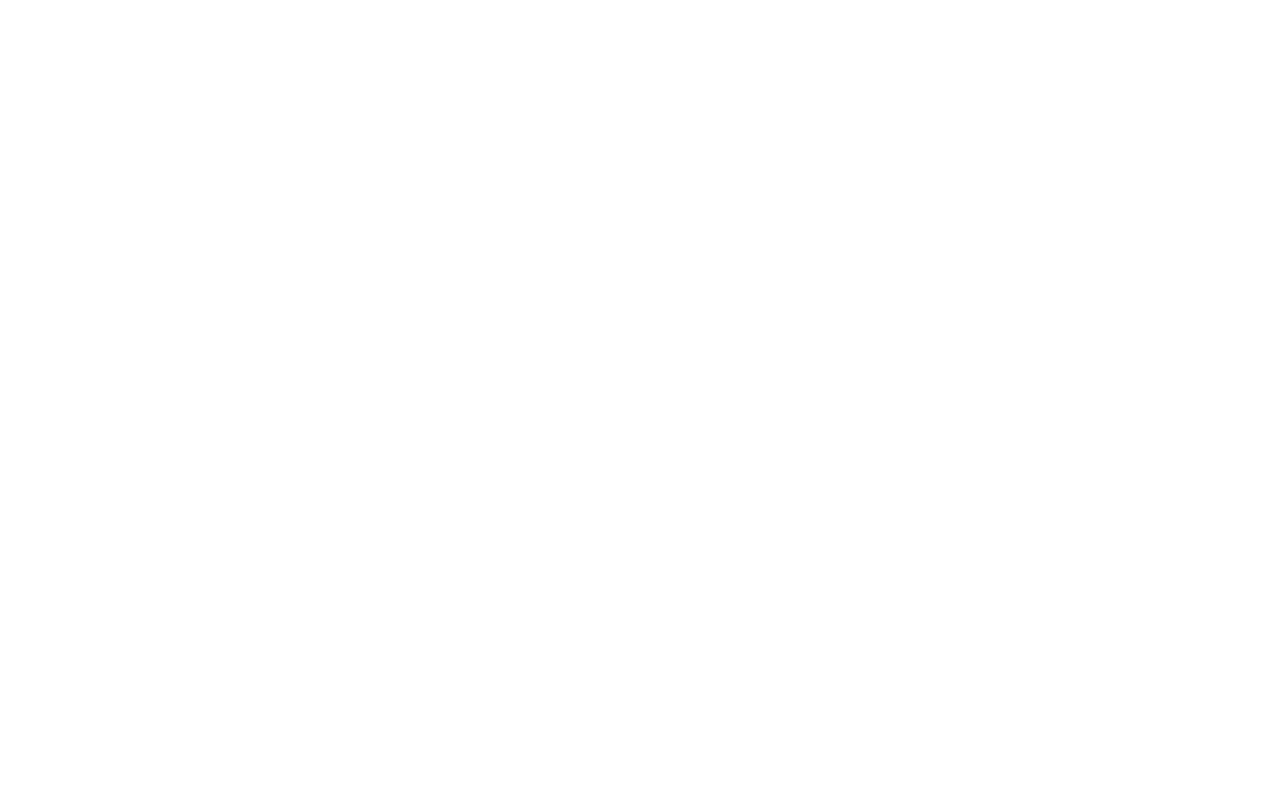
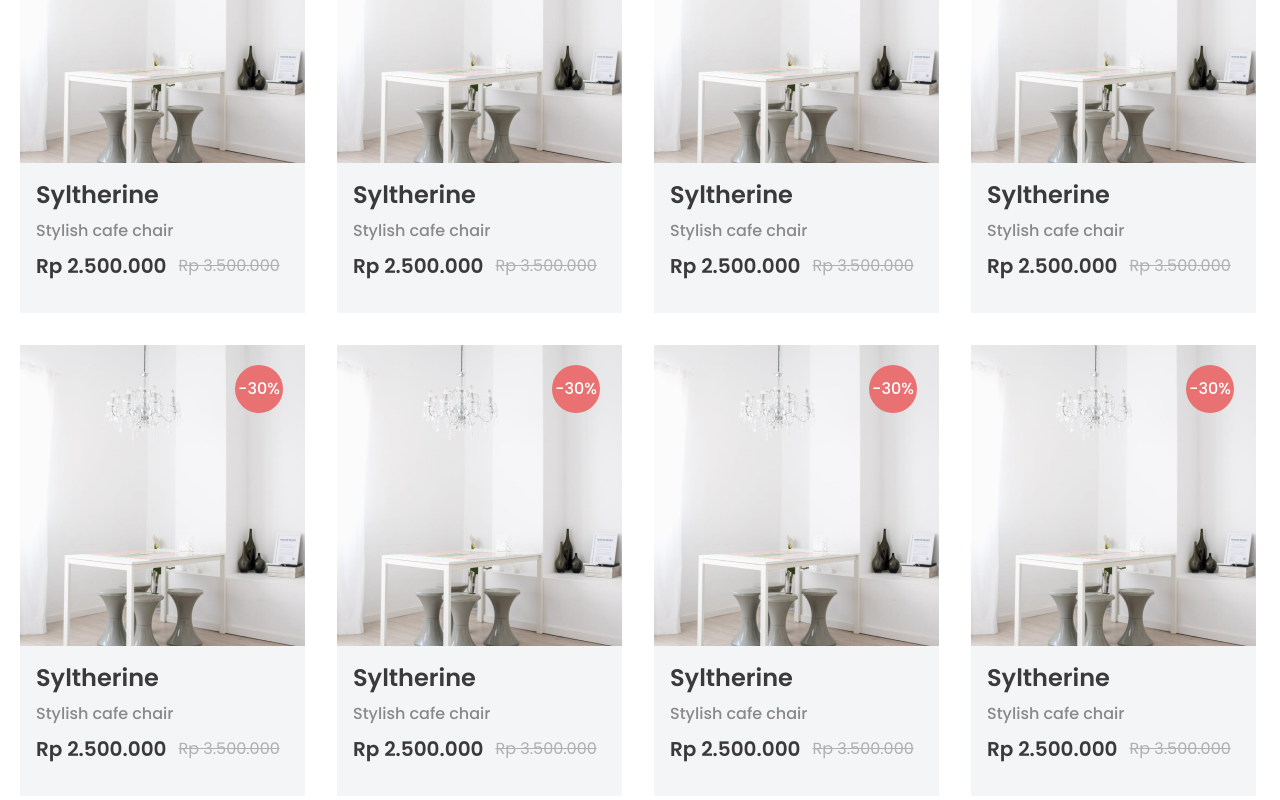
Before and after one commit to Afridul369/Furniro, a React (Vite) app: page / in a window 1280 px wide. Shown: the part 1801-2601 px from the top of the page. Before the commit the page ends 1695 px from the top, so only its background shows below. Built offline with nearby package versions, Linux system fonts and the light colour scheme.

Commit message:
Product Added

```diff
--- a/src/Components/Badge.jsx
+++ b/src/Components/Badge.jsx
@@ -1,10 +1,10 @@
 import React from 'react'
 
-const Badge = () => {
+const Badge = ({text,className}) => {
   return (
     <>
     <div className="">
-
+        <div className={`h-[48px] w-[48px] flex items-center justify-center bg-Badgebg rounded-full text-base font-medium font-Pop text-white ${className}`}>{text}</div>
     </div>
     </>
   )
--- a/src/Components/Product.jsx
+++ b/src/Components/Product.jsx
@@ -2,6 +2,8 @@ import React from 'react'
 import Container from './Container'
 import Text from './Text'
 import Flex from './Flex'
+import Products from './Products'
+import Product1 from '../assets/product1.png'
 
 
 const Product = () => {
@@ -11,8 +13,15 @@ const Product = () => {
            <div className="text-center">
             <Text as={'h1'} text={'Our Products'} className={'text-[40px] font-Pop font-bold text-Protext mb-10'}/>
            </div>
-           <Flex>
-
+           <Flex className={'flex-wrap gap-x-8'}>
+            <Products imgSrc={Product1} text1={'-30%'} text2={'Syltherine'} text3={'Stylish cafe chair'} text4={'Rp 2.500.000'} text5={<del>Rp 3.500.000</del>}/>
+            <Products imgSrc={Product1} text1={'-30%'} text2={'Syltherine'} text3={'Stylish cafe chair'} text4={'Rp 2.500.000'} text5={<del>Rp 3.500.000</del>}/>
+            <Products imgSrc={Product1} text1={'-30%'} text2={'Syltherine'} text3={'Stylish cafe chair'} text4={'Rp 2.500.000'} text5={<del>Rp 3.500.000</del>}/>
+            <Products imgSrc={Product1} text1={'-30%'} text2={'Syltherine'} text3={'Stylish cafe chair'} text4={'Rp 2.500.000'} text5={<del>Rp 3.500.000</del>}/>
+            <Products imgSrc={Product1} text1={'-30%'} text2={'Syltherine'} text3={'Stylish cafe chair'} text4={'Rp 2.500.000'} text5={<del>Rp 3.500.000</del>}/>
+            <Products imgSrc={Product1} text1={'-30%'} text2={'Syltherine'} text3={'Stylish cafe chair'} text4={'Rp 2.500.000'} text5={<del>Rp 3.500.000</del>}/>
+            <Products imgSrc={Product1} text1={'-30%'} text2={'Syltherine'} text3={'Stylish cafe chair'} text4={'Rp 2.500.000'} text5={<del>Rp 3.500.000</del>}/>
+            <Products imgSrc={Product1} text1={'-30%'} text2={'Syltherine'} text3={'Stylish cafe chair'} text4={'Rp 2.500.000'} text5={<del>Rp 3.500.000</del>}/>
            </Flex>
         </Container>
 
--- /dev/null
+++ b/src/Components/Products.jsx
@@ -0,0 +1,56 @@
+import React from 'react'
+import Image from './Image'
+import Badge from './Badge'
+import Text from './Text'
+import Flex from './Flex'
+import { IoMdShare } from 'react-icons/io'
+import { MdCompareArrows } from 'react-icons/md'
+import { FaRegHeart } from 'react-icons/fa'
+
+const Products = ({imgSrc,imgAlt,text1,text2,text3,text4,text5}) => {
+  return (
+   <>
+   <div className="mb-8">
+        <div className="relative overflow-y-hidden group">
+    <Image imgSrc={imgSrc} imgAlt={imgAlt} />
+    <Badge text={text1} className={'absolute top-5 left-[215px]'}/>
+            <div className="px-4 pt-4 pb-8 bg-productbg">
+                <Text as={'h1'} text={text2} className={'text-2xl font-Pop font-semibold text-Protext mb-2'}/>
+                <Text as={'h1'} text={text3} className={'text-base font-Pop font-medium text-protext2 mb-2'}/>
+                    <Flex className={'gap-x-3 items-center'}>
+                        <Text as={'h1'} text={text4} className={'text-[20px] font-Pop font-semibold text-Protext '}/>
+                        <Text as={'h1'} text={text5} className={'text-base font-Pop  text-protext3 '}/>
+                    </Flex>
+            </div>
+            <div className="absolute bottom-[-460px] right-0 group-hover:bottom-0 duration-500 h-full w-full  bg-[#656565]/75">
+                <div className="py-[180px] ">
+                    <div className="px-12">
+                        <div className="py-3 text-center bg-white mb-6">
+                            <Text as={'h1'} text={'Add to cart'} className={'text-base font-Pop font-semibold text-Hovertext1 '}/>
+                        </div>
+                    </div>
+                    <div className="px-7">
+                        <Flex className={'justify-between'}>
+                            <Flex className={'items-center gap-x-1 text-white'}>
+                                 <IoMdShare />
+                                 <Text as={'h1'} text={'Share'} className={'text-base font-Pop font-semibold text-white'}/>
+                            </Flex>
+                            <Flex className={'items-center gap-x-1 text-white'}>
+                                 <MdCompareArrows />
+                                 <Text as={'h1'} text={'Compare'} className={'text-base font-Pop font-semibold text-white'}/>
+                            </Flex>
+                            <Flex className={'items-center gap-x-1 text-white'}>
+                                <FaRegHeart />
+                                <Text as={'h1'} text={'Like'} className={'text-base font-Pop font-semibold text-white'}/>
+                            </Flex>
+                        </Flex>
+                    </div>
+                </div>
+            </div>
+        </div>
+   </div>
+   </>
+  )
+}
+
+export default Products
--- a/tailwind.config.js
+++ b/tailwind.config.js
@@ -1,3 +1,5 @@
+import Badge from './src/Components/Badge';
+
 /** @type {import('tailwindcss').Config} */
 export default {
   content: [
@@ -18,6 +20,11 @@ export default {
         h1Text: '#333333',
         PText: '#666666',
         Protext: '#3A3A3A',
+        Badgebg: '#E97171',
+        productbg: '#f4f5f7',
+        protext2: '#898989',
+        protext3: '#B0B0B0',
+        Hovertext1: '#B88E2F',
       },
       backgroundImage: {
         BannerBG: "url('src/assets/BannerBG.png')",
```
